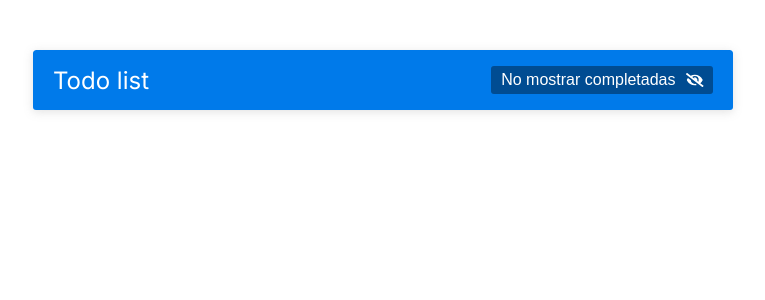
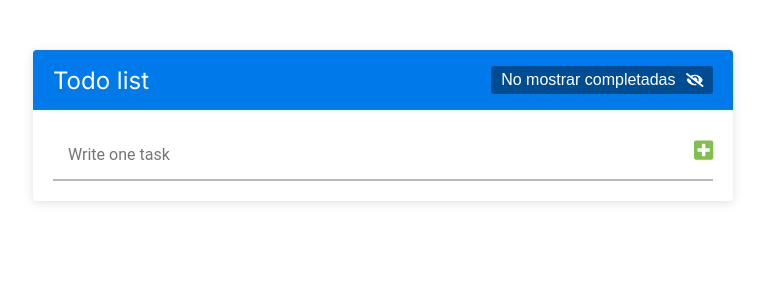
Before and after one commit to EduardoUDG/React_todo-list, a React (Create React App) app: page / in a window 1280 px wide. Shown: the top 300 px of the page, without its empty margins (257-1022 px from the left). Built offline with nearby package versions, Linux system fonts and the light colour scheme.

Commit message:
create - Create form for add todo to tasks

```diff
--- a/package.json
+++ b/package.json
@@ -12,6 +12,7 @@
     "react": "^17.0.2",
     "react-dom": "^17.0.2",
     "react-scripts": "^5.0.0",
+    "uuid": "^8.3.2",
     "web-vitals": "^2.1.2"
   },
   "scripts": {
--- a/src/App.css
+++ b/src/App.css
@@ -64,7 +64,7 @@
 	border: none;
 	padding: 15px;
 	width: 100%;
-	font-size: 20px;
+	font-size: 16px;
 	font-family: 'Roboto', sans-serif;
 	border-bottom: 2px solid #b8b8b8;
 }
--- a/src/App.js
+++ b/src/App.js
@@ -1,11 +1,27 @@
+import React, { useState } from 'react';
 import './App.css';
 import Header from './components/Header';
+import TaskForm from './components/TaskForm';
 
 
 const App = () => {
+  const [tasks, updateTasks] = useState([
+    {
+        id: new Date().getTime(),
+        text: 'Wash the clothes',
+        completed: false
+    },
+    {
+        id: new Date().getTime(),
+        text: 'record the tutorial',
+        completed: false
+    }
+  ]);
+
   return (
     <div className='contenedor'>
       <Header/>
+      <TaskForm tasks={tasks} updateTasks={updateTasks} />
     </div>
   );
 }
--- /dev/null
+++ b/src/components/TaskForm.js
@@ -0,0 +1,42 @@
+import React, { useState } from 'react';
+import { v4 as uuidv4 }    from 'uuid';
+import { FontAwesomeIcon } from '@fortawesome/react-fontawesome'
+import { faPlusSquare }    from '@fortawesome/free-solid-svg-icons'
+
+const TaskForm = ({ tasks, updateTasks}) => {
+    const [ taskInput, updateTaskInput] = useState('');
+
+    const handleInput = e => {
+        updateTaskInput( e.target.value );
+    }
+
+    const handleSubmit = e => {
+        e.preventDefault();
+
+        updateTasks([
+            ...tasks,
+            {
+            id: uuidv4(),
+            text: taskInput,
+            completed: false
+            }
+        ]);
+    }
+
+    return (
+        <form action='' className='formulario-tareas' onSubmit={handleSubmit}>
+            <input
+                type='text'
+                className='formulario-tareas__input'
+                placeholder='Write one task'
+                value={taskInput}
+                onChange={handleInput}
+            />
+            <button type='submit' className='formulario-tareas__btn'>
+                <FontAwesomeIcon icon={ faPlusSquare } className='formulario-tareas__icono-btn'/>
+            </button>
+        </form>
+    );
+}
+
+export default TaskForm;
```
Also changed, not shown: 2 other files (tests, documents, lock files or other folders).
